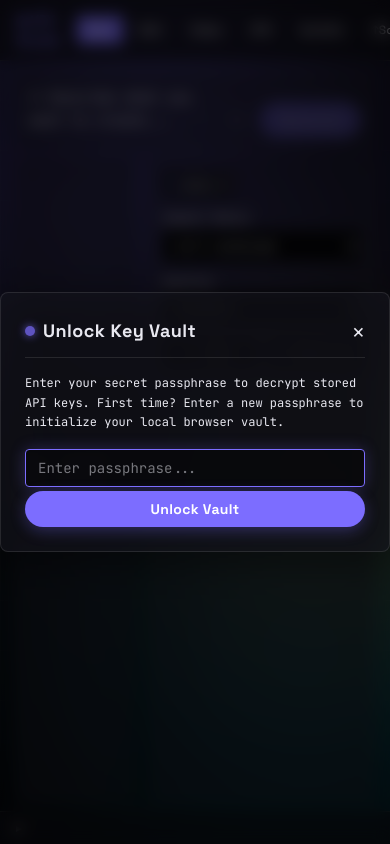
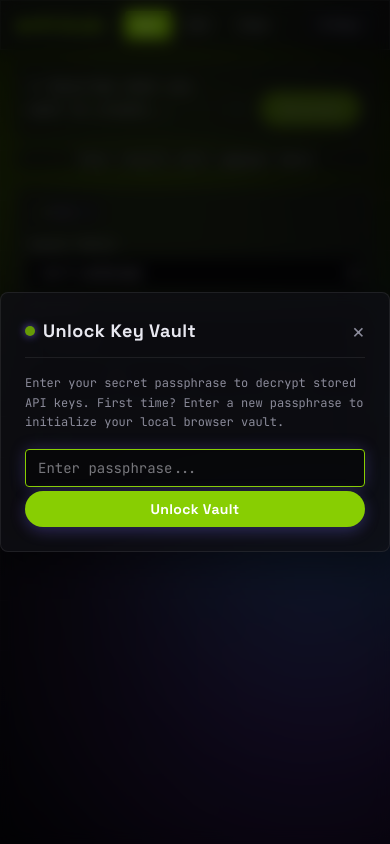
Before and after one commit to unrealumanga/vfx-studio, a React (Vite) app: page / in a window 390 px wide. Built offline with nearby package versions, Linux system fonts and the light colour scheme.

Commit message:
feat: implement responsive stacking for mobile, horizontal swipe toolbars, secure image downloader fallbacks, and Veo duration toggles

```diff
--- a/src/App.tsx
+++ b/src/App.tsx
@@ -1,4 +1,5 @@
-import { useState, useEffect } from 'react';
+import { useState, useEffect, useRef } from 'react';
+import { gsap } from 'gsap';
 import ToolSwitcher from './components/ToolSwitcher/ToolSwitcher';
 import PromptBar from './components/PromptBar/PromptBar';
 import ResultCanvas from './components/ResultCanvas/ResultCanvas';
@@ -19,15 +20,15 @@ import { generateImage } from './modules/image-gen/imageGen.service';
 import { editImage } from './modules/image-edit/imageEdit.service';
 import { generateVideo } from './modules/video-gen/videoGen.service';
 import { generateVfx } from './modules/vfx-compose/vfxCompose.service';
-import { generateArchViz } from './modules/archviz/archviz.service';
-import { upscaleImage } from './modules/upscale/upscale.service';
-import { assistPrompt } from './modules/prompt-assist/promptAssist.service';
 
 function App() {
   const [keyVaultOpen, setKeyVaultOpen] = useState(false);
   const { activeTask } = useSessionStore();
   const { availableProviders } = useKeysStore();
   const initPromptStore = usePromptStore(s => s.init);
+
+  const dotRef = useRef<HTMLDivElement>(null);
+  const outlineRef = useRef<HTMLDivElement>(null);
 
   useEffect(() => {
     const hasKeys = availableProviders().length > 0;
@@ -36,6 +37,27 @@ function App() {
     }
     // Initialize embedding worker for prompt autocomplete
     initPromptStore();
+
+    // GSAP Custom Cursor Trailing Effect
+    const cursorDot = dotRef.current;
+    const cursorOutline = outlineRef.current;
+
+    if (cursorDot && cursorOutline && window.matchMedia('(pointer: fine)').matches) {
+      const xToDot = gsap.quickTo(cursorDot, "x", { duration: 0.08, ease: "power3" });
+      const yToDot = gsap.quickTo(cursorDot, "y", { duration: 0.08, ease: "power3" });
+      const xToOutline = gsap.quickTo(cursorOutline, "x", { duration: 0.25, ease: "power3" });
+      const yToOutline = gsap.quickTo(cursorOutline, "y", { duration: 0.25, ease: "power3" });
+
+      const onMouseMove = (e: MouseEvent) => {
+        xToDot(e.clientX);
+        yToDot(e.clientY);
+        xToOutline(e.clientX);
+        yToOutline(e.clientY);
+      };
+
+      window.addEventListener('mousemove', onMouseMove);
+      return () => window.removeEventListener('mousemove', onMouseMove);
+    }
   }, []);
 
   const handleGenerate = () => {
@@ -53,16 +75,10 @@ function App() {
         generateVfx();
         break;
       case 'archviz':
-        generateArchViz();
         break;
       case 'upscale':
-        upscaleImage();
         break;
       case 'prompt-assist':
-        assistPrompt();
-        break;
-      case 'model-tournament':
-        // Tournament is handled inside the component
         break;
     }
   };
@@ -82,7 +98,11 @@ function App() {
   };
 
   return (
-    <div className="h-screen flex flex-col relative overflow-hidden text-studio-text select-none">
+    <div className="md:h-screen flex flex-col relative md:overflow-hidden text-studio-text select-none min-h-screen">
+      {/* GSAP Cursor Primitives */}
+      <div ref={dotRef} className="cursor-dot hidden md:block" />
+      <div ref={outlineRef} className="cursor-outline hidden md:block" />
+
       {/* 🎭 Ambient Living backdrops */}
       <div className="ambient-container">
         <div className="ambient-orb-1" />
@@ -98,15 +118,15 @@ function App() {
           <PromptBar onGenerate={handleGenerate} />
         </div>
 
-        <div className="flex-1 flex gap-4 px-4 pb-2 min-h-0">
+        <div className="flex-1 flex flex-col md:flex-row gap-4 px-4 pb-2 min-h-0">
           <div
-            className="flex-1 glass-panel rounded-lg overflow-hidden animate-slide-up"
+            className="flex-1 glass-panel rounded-lg overflow-hidden animate-slide-up h-[400px] md:h-full relative"
             style={{ animationDelay: '100ms' }}
           >
             <ResultCanvas />
           </div>
           <div
-            className="w-56 shrink-0 glass-panel rounded-lg p-3 overflow-y-auto animate-slide-up"
+            className="w-full md:w-56 shrink-0 glass-panel rounded-lg p-3 overflow-y-auto animate-slide-up"
             style={{ animationDelay: '200ms' }}
           >
             {renderModuleControls()}
--- a/src/components/HistoryStrip/HistoryStrip.tsx
+++ b/src/components/HistoryStrip/HistoryStrip.tsx
@@ -18,10 +18,10 @@ export default function HistoryStrip() {
   };
 
   return (
-    <div className="bg-studio-surface border-t border-studio-border px-4 py-2">
+    <div className="glass-panel border-t border-studio-border/30 px-4 py-3 shrink-0 select-none">
       <div className="flex items-center gap-2">
-        <span className="text-studio-muted text-xs font-mono shrink-0">▸</span>
-        <div className="flex gap-2 overflow-x-auto flex-1 scrollbar-thin">
+        <span className="text-studio-accent text-xs font-mono shrink-0 animate-pulse">▸ HISTORY</span>
+        <div className="flex gap-2 overflow-x-auto flex-1 scrollbar-none scroll-smooth py-0.5">
           {entries.map((entry) => (
             <button
               key={entry.id}
--- a/src/components/ToolSwitcher/ToolSwitcher.tsx
+++ b/src/components/ToolSwitcher/ToolSwitcher.tsx
@@ -20,16 +20,17 @@ export default function ToolSwitcher({ onOpenKeys }: ToolSwitcherProps) {
   const { activeTask, setActiveTask } = useSessionStore();
 
   return (
-    <div className="flex items-center justify-between px-4 py-2 bg-studio-surface border-b border-studio-border">
-      <div className="flex items-center gap-1">
-        <span className="text-studio-accent font-display font-bold text-sm mr-3">◈ VFX Studio</span>
+    <div className="flex items-center justify-between px-4 py-2 glass-panel border-b border-studio-border/30 shrink-0 w-full overflow-hidden select-none">
+      <div className="flex items-center gap-1 overflow-x-auto scrollbar-none whitespace-nowrap flex-1 mr-4 py-0.5">
+        <span className="text-studio-accent font-display font-bold text-sm mr-4 shrink-0">◈ VFX Studio</span>
+        <div className="flex gap-1">
           {TOOLS.map((tool) => (
             <button
               key={tool.id}
               onClick={() => setActiveTask(tool.id)}
-            className={`px-3 py-1.5 rounded text-xs font-medium font-display transition-colors ${
+              className={`px-3 py-1.5 rounded text-xs font-medium font-display transition-all duration-200 shrink-0 interactive-btn ${
                 activeTask === tool.id
-                ? 'bg-studio-accent text-white'
+                  ? 'bg-studio-accent text-white shadow-[0_2px_10px_rgba(136,206,2,0.3)]'
                   : 'text-studio-muted hover:text-studio-text hover:bg-studio-border'
               }`}
             >
@@ -37,9 +38,10 @@ export default function ToolSwitcher({ onOpenKeys }: ToolSwitcherProps) {
             </button>
           ))}
         </div>
+      </div>
       <button
         onClick={onOpenKeys}
-        className="text-studio-muted hover:text-studio-text text-xs font-medium px-2 py-1 rounded hover:bg-studio-border transition-colors"
+        className="text-studio-muted hover:text-studio-text text-xs font-medium px-3 py-1.5 rounded hover:bg-studio-border transition-all duration-200 shrink-0 interactive-btn glass-panel border border-studio-border/30"
         title="API Key Settings"
       >
         ⚙ Keys
--- a/src/index.css
+++ b/src/index.css
@@ -3,12 +3,14 @@
 @theme {
   --color-studio-bg: #050508;
   --color-studio-surface: rgba(17, 17, 24, 0.7);
-  --color-studio-border: rgba(255, 255, 255, 0.1);
-  --color-studio-accent: #7c6dff;
-  --color-studio-accent-dim: #4d3fd4;
+  --color-studio-border: rgba(255, 255, 255, 0.08);
+  --color-studio-accent: #88ce02;          /* GSAP signature green */
+  --color-studio-accent-dim: #5c9901;
+  --color-studio-purple: #8a3ffc;          /* GSAP purple */
+  --color-studio-cyan: #00b4d8;            /* GSAP cyan */
   --color-studio-gold: #f5c842;
   --color-studio-text: #e8e8f0;
-  --color-studio-muted: #8b8bap;
+  --color-studio-muted: #8b8b9a;
   --color-studio-danger: #ff4d6d;
   --color-studio-success: #4dffb4;
 
@@ -47,7 +49,7 @@ html {
   font-family: var(--font-body);
   background: var(--color-studio-bg);
   color: var(--color-studio-text);
-  overflow: hidden;
+  overflow-x: hidden;
 }
 
 body {
@@ -56,12 +58,63 @@ body {
   background: transparent;
 }
 
-/* 🎨 Ambient Cinematic Backgrounds - MADE HIGHLY VISIBLE */
+/* Custom cursor only for mouse/pointer devices */
+@media (pointer: fine) {
+  * {
+    cursor: none !important;
+  }
+  .cursor-dot {
+    width: 6px;
+    height: 6px;
+    background-color: var(--color-studio-accent);
+    border-radius: 50%;
+    position: fixed;
+    top: 0;
+    left: 0;
+    z-index: 9999;
+    pointer-events: none;
+    transform: translate(-50%, -50%);
+  }
+  .cursor-outline {
+    width: 36px;
+    height: 36px;
+    border: 1.5px solid var(--color-studio-accent);
+    border-radius: 50%;
+    position: fixed;
+    top: 0;
+    left: 0;
+    z-index: 9998;
+    pointer-events: none;
+    transform: translate(-50%, -50%);
+    will-change: transform, top, left;
+  }
+}
+
+/* Hide cursor elements on touchscreen devices */
+@media (pointer: coarse) {
+  .cursor-dot, .cursor-outline {
+    display: none !important;
+  }
+  * {
+    cursor: auto !important;
+  }
+}
+
+/* Hide scrollbars but keep functionality */
+.scrollbar-none::-webkit-scrollbar {
+  display: none;
+}
+.scrollbar-none {
+  -ms-overflow-style: none;
+  scrollbar-width: none;
+}
+
+/* 🎨 Ambient Cinematic Backgrounds */
 .ambient-container {
   position: fixed;
   inset: 0;
   z-index: -10;
-  background: radial-gradient(circle at center, #151520 0%, #050508 100%);
+  background: radial-gradient(circle at center, #111116 0%, #050508 100%);
   overflow: hidden;
 }
 
@@ -71,7 +124,7 @@ body {
   right: -5%;
   width: 600px;
   height: 600px;
-  background: radial-gradient(circle, rgba(124, 109, 255, 0.5) 0%, rgba(0,0,0,0) 70%);
+  background: radial-gradient(circle, rgba(136, 206, 2, 0.4) 0%, rgba(0,0,0,0) 70%);
   filter: blur(50px);
   animation: var(--animate-flow);
 }
@@ -82,7 +135,7 @@ body {
   left: -10%;
   width: 700px;
   height: 700px;
-  background: radial-gradient(circle, rgba(0, 212, 255, 0.3) 0%, rgba(0,0,0,0) 70%);
+  background: radial-gradient(circle, rgba(138, 63, 252, 0.3) 0%, rgba(0,0,0,0) 70%);
   filter: blur(60px);
   animation: var(--animate-flow) 25s ease infinite reverse;
 }
@@ -93,7 +146,7 @@ body {
   left: 20%;
   width: 500px;
   height: 500px;
-  background: radial-gradient(circle, rgba(245, 200, 66, 0.25) 0%, rgba(0,0,0,0) 70%);
+  background: radial-gradient(circle, rgba(0, 180, 216, 0.25) 0%, rgba(0,0,0,0) 70%);
   filter: blur(50px);
   animation: var(--animate-flow) 15s ease infinite;
 }
@@ -103,28 +156,28 @@ body {
   inset: 0;
   z-index: -9;
   background-image:
-    linear-gradient(rgba(255, 255, 255, 0.04) 1px, transparent 1px),
-    linear-gradient(90deg, rgba(255, 255, 255, 0.04) 1px, transparent 1px);
+    linear-gradient(rgba(255, 255, 255, 0.03) 1px, transparent 1px),
+    linear-gradient(90deg, rgba(255, 255, 255, 0.03) 1px, transparent 1px);
   background-size: 50px 50px;
   pointer-events: none;
   mask-image: radial-gradient(circle at center, black 40%, transparent 100%);
   -webkit-mask-image: radial-gradient(circle at center, black 40%, transparent 100%);
 }
 
-/* 🧪 Glassmorphic Panels - STRONGER EFFECT */
+/* 🧪 Glassmorphic Panels */
 .glass-panel {
-  background: rgba(25, 25, 35, 0.5);
+  background: rgba(17, 17, 24, 0.65);
   backdrop-filter: blur(20px);
   -webkit-backdrop-filter: blur(20px);
-  border: 1px solid rgba(255, 255, 255, 0.1);
+  border: 1px solid rgba(255, 255, 255, 0.08);
   box-shadow: 0 10px 40px rgba(0, 0, 0, 0.4);
   transition: all 0.3s cubic-bezier(0.16, 1, 0.3, 1);
 }
 
 .glass-panel:hover {
-  border-color: rgba(124, 109, 255, 0.4);
-  box-shadow: 0 12px 40px 0 rgba(124, 109, 255, 0.15);
-  background: rgba(30, 30, 45, 0.6);
+  border-color: rgba(136, 206, 2, 0.3);
+  box-shadow: 0 12px 40px 0 rgba(136, 206, 2, 0.12);
+  background: rgba(22, 22, 33, 0.75);
 }
 
 /* 🕹️ Cyberpunk Interactive Gills */
@@ -153,8 +206,8 @@ body {
 
 /* ⚡ Glowing Prompt Bar */
 .glow-pulse-active {
-  box-shadow: 0 0 30px rgba(124, 109, 255, 0.5),
-              inset 0 0 20px rgba(124, 109, 255, 0.3);
+  box-shadow: 0 0 30px rgba(136, 206, 2, 0.4),
+              inset 0 0 20px rgba(136, 206, 2, 0.25);
   border-color: var(--color-studio-accent);
 }
 
--- a/src/modules/image-gen/ImageGen.tsx
+++ b/src/modules/image-gen/ImageGen.tsx
@@ -79,18 +79,35 @@ export default function ImageGen() {
           ✂ Edit
         </button>
         <button
-          onClick={() => {
+          onClick={async () => {
             const result = useSessionStore.getState().currentResult;
-            if (result?.blob) {
+            if (result) {
+              if (result.blob) {
                 const url = URL.createObjectURL(result.blob);
                 const a = document.createElement('a');
                 a.href = url;
                 a.download = `vfx-studio-${Date.now()}.png`;
                 a.click();
                 URL.revokeObjectURL(url);
+              } else if (result.url) {
+                try {
+                  // Fetch the remote URL as a blob and download it to bypass default navigation blocks
+                  const res = await fetch(result.url);
+                  const blob = await res.blob();
+                  const url = URL.createObjectURL(blob);
+                  const a = document.createElement('a');
+                  a.href = url;
+                  a.download = `vfx-studio-${Date.now()}.png`;
+                  a.click();
+                  URL.revokeObjectURL(url);
+                } catch (e) {
+                  console.error("Direct download failed, falling back to open in tab:", e);
+                  window.open(result.url, '_blank');
+                }
+              }
             }
           }}
-          className="flex-1 text-xs text-studio-muted hover:text-studio-text bg-studio-bg border border-studio-border rounded py-1.5 font-mono transition-colors"
+          className="flex-1 text-xs text-studio-muted hover:text-studio-accent bg-studio-bg border border-studio-border rounded py-1.5 font-mono transition-colors interactive-btn"
         >
           ⬇ Download
         </button>
```
Also changed, not shown: src/modules/image-edit/ImageEdit.tsx (+14 -4 lines), src/modules/upscale/Upscale.tsx (+25 -0 lines), src/modules/video-gen/VideoGen.tsx (+16 -11 lines). Lines whose indentation alone changed are shown as unchanged.
